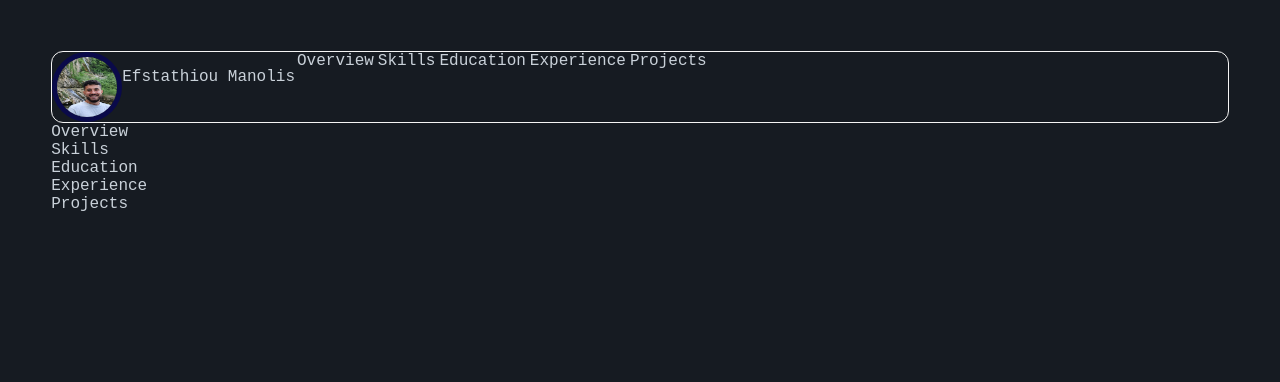
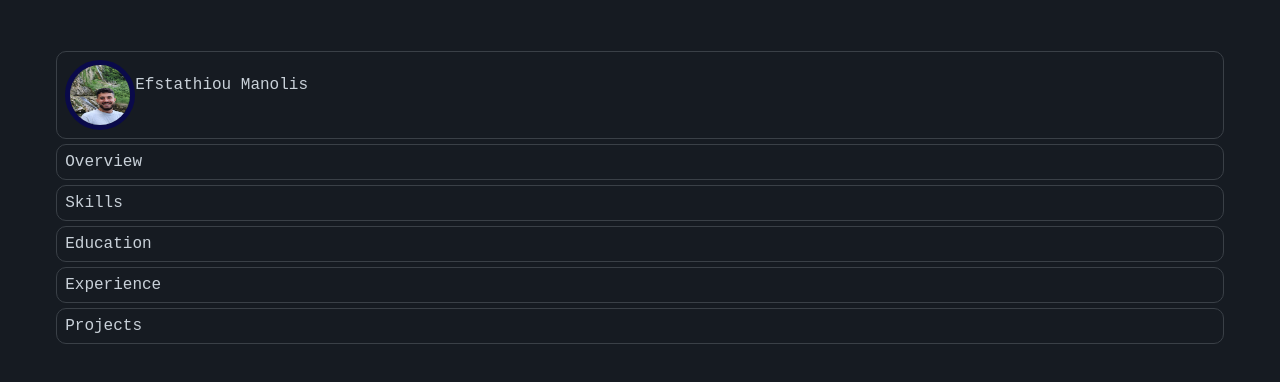
Before and after one commit to eefstath/eefstath.github.io, a plain HTML site: page index.html in a window 1280 px wide. Drawn offline with Linux system fonts and the light colour scheme.

Commit message:
Basic Layout

```diff
--- a/index.html
+++ b/index.html
@@ -12,30 +12,21 @@
                 <img id="profileImage" src="linked_cropped.jpg" alt="profile picture">
                 <p>Efstathiou Manolis</p>
             </div>
-            <div class="rowFlexbox" id="bar">
-                <div class="barItem">Overview</div>
-                <div class="barItem">Skills</div>
-                <div class="barItem">Education</div>
-                <div class="barItem">Experience</div>
-                <div class="barItem">Projects</div>
         </div>
-        </div>
-        <div class="content">
-            <div class="overviewContent">
+        <div class="rowFlexbox border">
             Overview
         </div>
-            <div class="skillsContent">
+        <div class="rowFlexbox border">
             Skills
         </div>
-            <div class="educationContent">
+        <div class="rowFlexbox border">
             Education
         </div>
-            <div class="experienceContent">
+        <div class="rowFlexbox border">
             Experience
         </div>
-            <div class="projectsContent">
+        <div class="rowFlexbox border">
             Projects
-            </div>
         </div>
        <script type="text/javascript" src="portfolioScript.js"></script>
     </body>
--- a/portfolioStyle.css
+++ b/portfolioStyle.css
@@ -9,10 +9,12 @@ body{
     flex-direction: row;
 }
 .border{
+    margin: 5px;
+    padding: 8px;
     border-style: solid;
     border-width: 1px;
-    border-color: whitesmoke;
-    border-radius: 12px;
+    border-color: #3a4047;
+    border-radius: 10px;
 }
 #profileImage{
     height: 60px;
```
Lines whose indentation alone changed are shown as unchanged.
